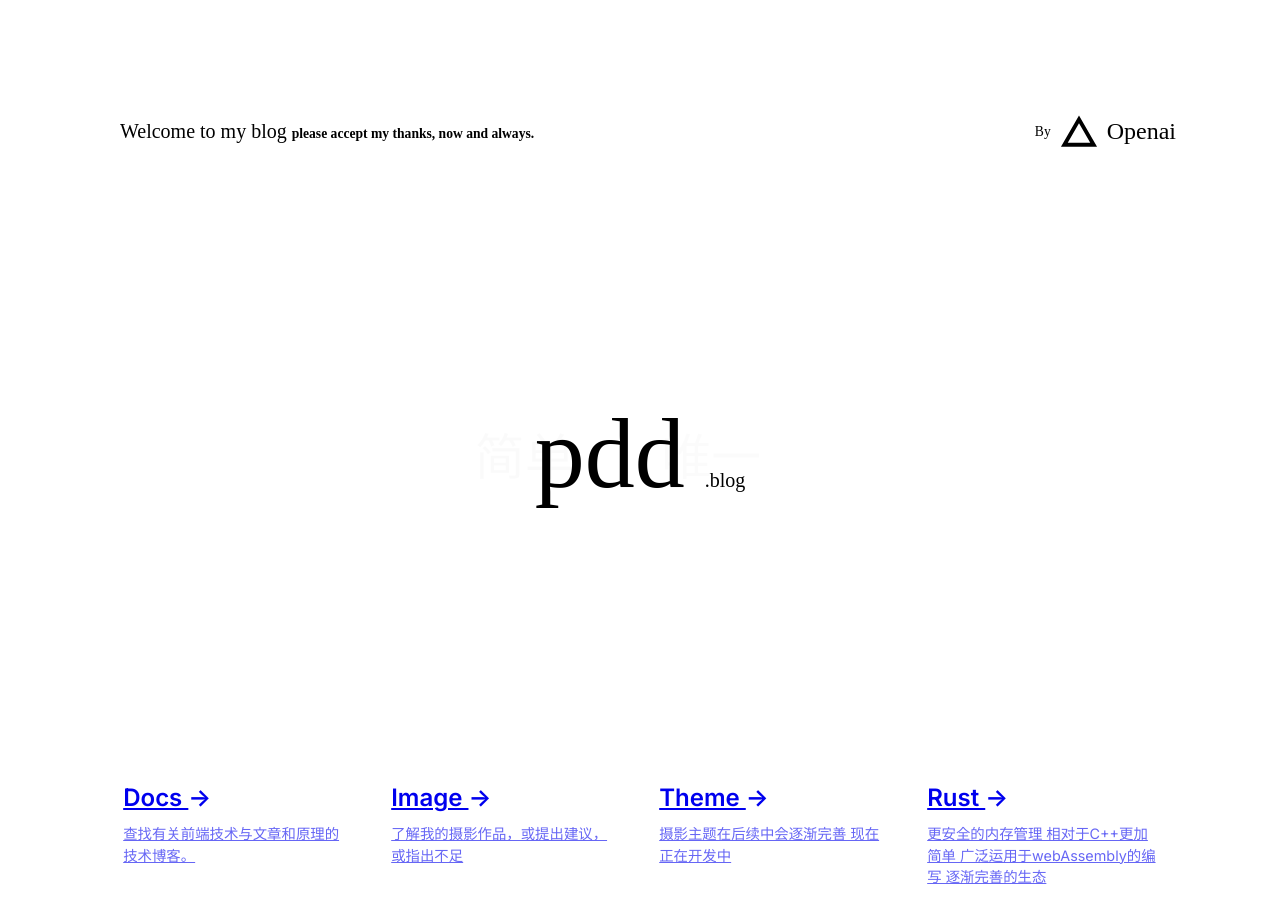
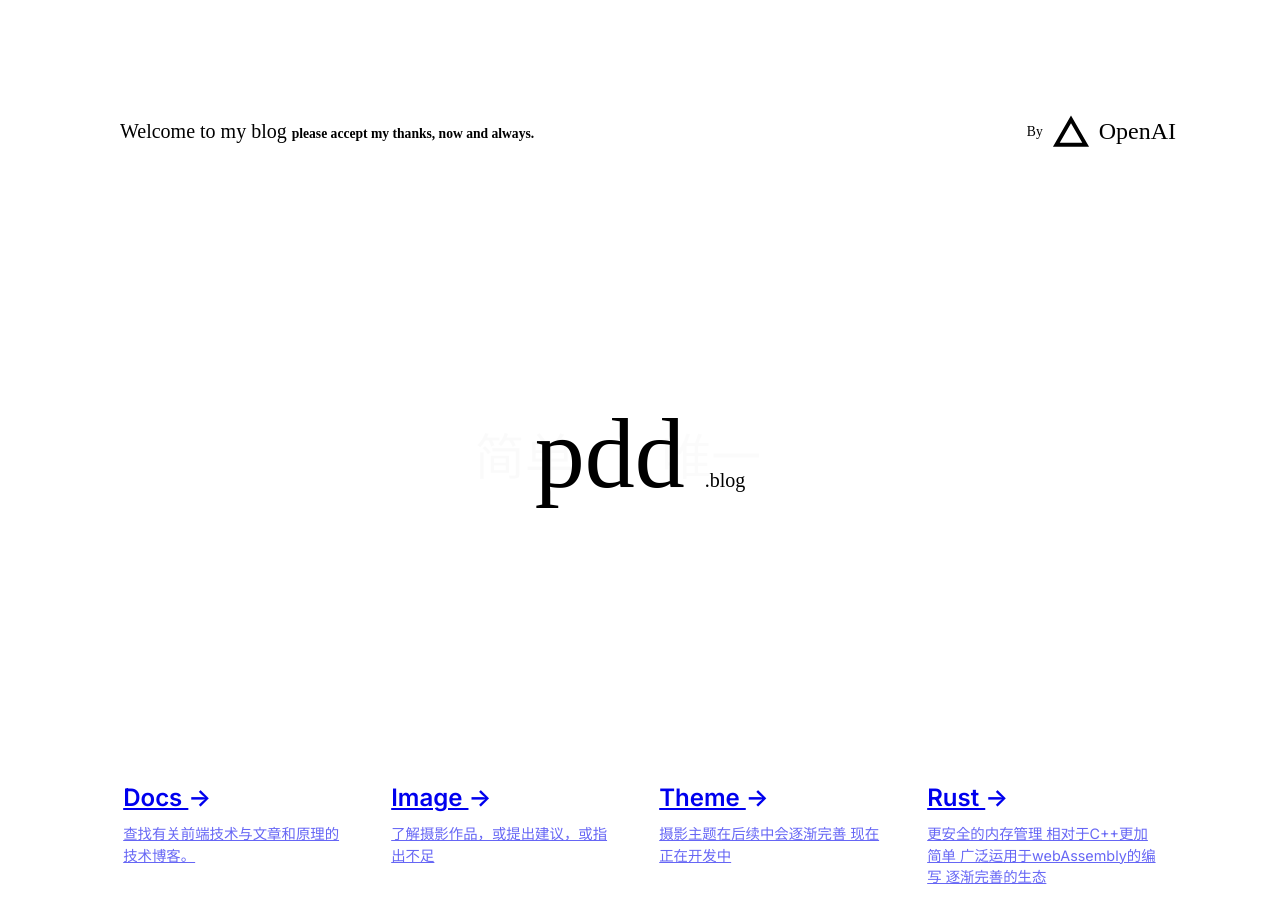
Before and after one commit to tzwtmll/tzwtmll.github.io, a Next.js app: page / in a window 1280 px wide. Shown: the top 922 px of the page. Built offline with nearby package versions, Linux system fonts and the light colour scheme; what @nextui-org/react would draw is missing.

Commit message:
✨ feat: ai

```diff
--- a/pages/index.js
+++ b/pages/index.js
@@ -91,7 +91,7 @@ export default function Home() {
                     height={40}
                     priority
                   />
-                  <span style={{ fontSize: '24px' }}>Openai</span>
+                  <span style={{ fontSize: '24px' }}>OpenAI</span>
                 </a>
               </div>
             </div>
@@ -137,7 +137,7 @@ export default function Home() {
             <p className={inter.className}>
               {/* Learn about Next.js in an interactive course with&nbsp;quizzes! */}
               {/* 在带有测验的交互式课程中了解 Next.js！ */}
-              了解我的摄影作品，或提出建议，或指出不足
+              了解摄影作品，或提出建议，或指出不足
             </p>
           </a>
           <a
```
